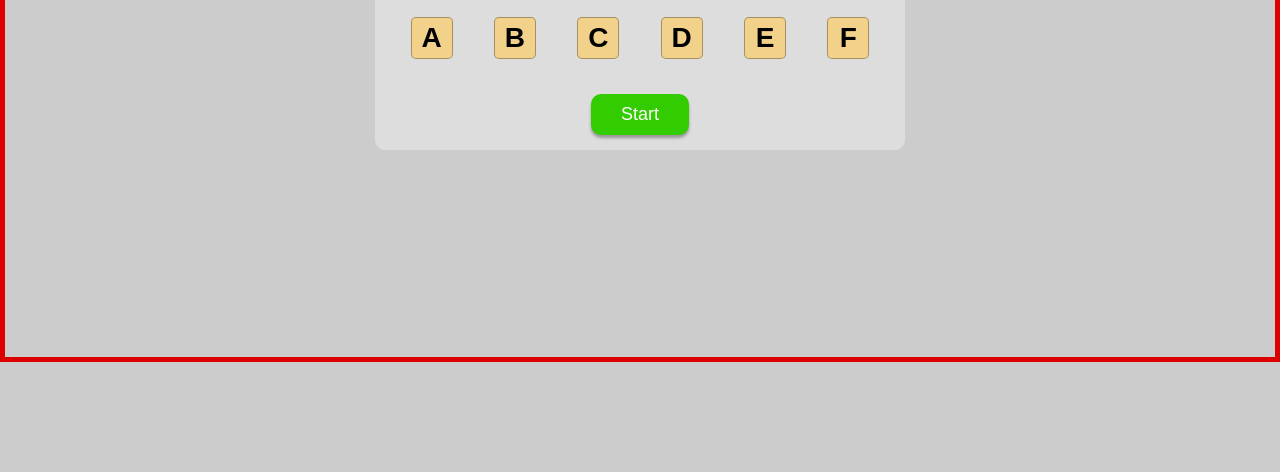
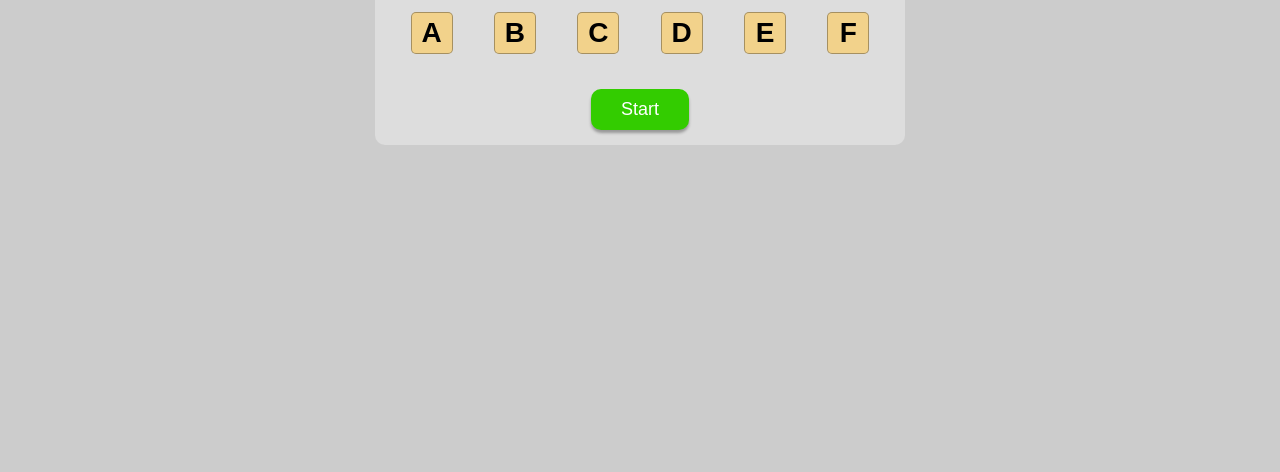
Before and after one commit to CarlPatel/Anagrams, a plain HTML site: page index.html in a window 1280 px wide. Shown: the part 328-800 px from the top of the page. Drawn offline with Linux system fonts and the light colour scheme.

Commit message:
remove border

```diff
--- a/style.css
+++ b/style.css
@@ -38,7 +38,6 @@ body {
     align-items: center;
     height: 85vh;
     overflow: hidden;
-    border: #DD0000 5px solid;
 }
 
 .container {
```
